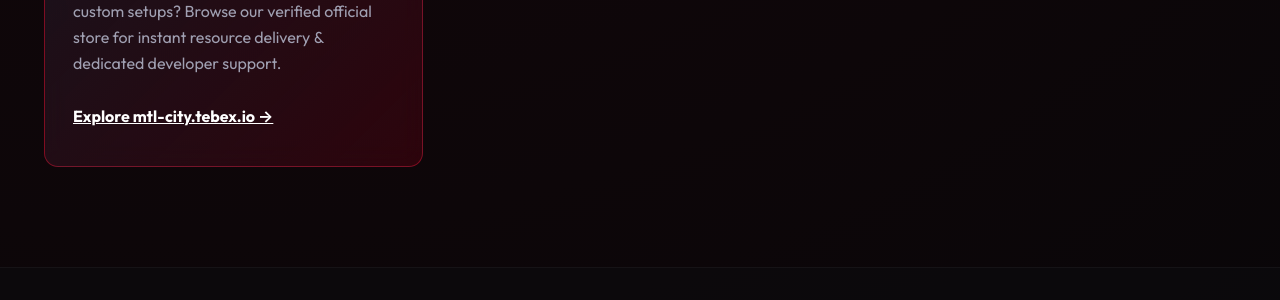
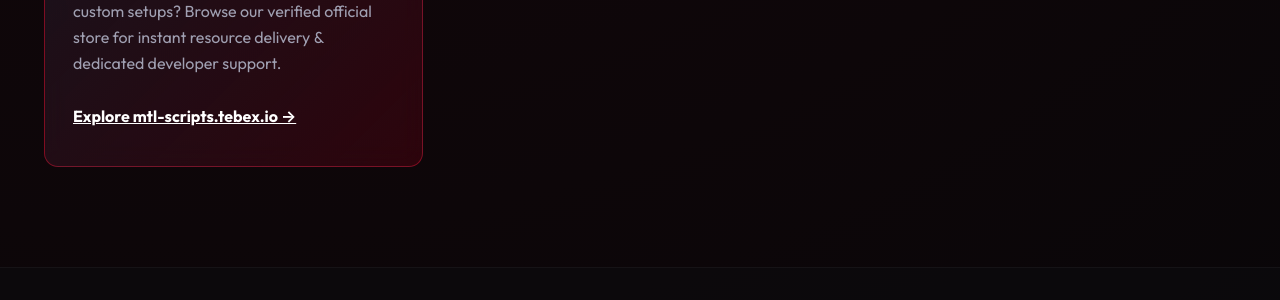
Before and after one commit to jemmonsss/MtlCityRp, a Jekyll site: the page built from index.html, in a window 1280 px wide and 900 px high, scrolled down 1754 px. Shown: the part 154-454 px from the top of the window. Built offline with Jekyll 4.4.1, drawn with Linux system fonts in a browser that asks for light colours.

Commit message:
updated tebex link

```diff
--- a/_config.yml
+++ b/_config.yml
@@ -13,7 +13,7 @@
 discord_invite_url: "https://discord.gg/35shjtsN5K" # Official Discord server link
 fivem_join_code: "xeodpe" # Live FiveM Server ID for automatic API fetching
 fivem_join_link: "cfx.re/join/xeodpe" # Direct Connect URL
-tebex_store_url: "https://mtl-city.tebex.io/" # Official Scripts & Assets Store
+tebex_store_url: "https://mtl-scripts.tebex.io/" # Official Scripts & Assets Store
 
 # Navigation Links
 navigation:
@@ -26,7 +26,7 @@
   - title: "City Rules"
     url: "/rules.html"
   - title: "Official Store"
-    url: "https://mtl-city.tebex.io/"
+    url: "https://mtl-scripts.tebex.io/"
     external: true
 
 # Jekyll & GitHub Pages Settings
--- a/_data/team.json
+++ b/_data/team.json
@@ -8,7 +8,7 @@
     "links": [
       {
         "label": "Official Tebex Store",
-        "url": "https://mtl-city.tebex.io/",
+        "url": "https://mtl-scripts.tebex.io/",
         "icon": "🛒"
       },
       {
--- a/_includes/footer.html
+++ b/_includes/footer.html
@@ -10,7 +10,7 @@
       </div>
 
       <div class="footer-actions" style="display: flex; gap: 16px; flex-wrap: wrap;">
-        <a href="https://mtl-city.tebex.io/" target="_blank" class="btn-secondary" style="border-color: rgba(255,26,64,0.4);">🛒 Tebex Store</a>
+        <a href="https://mtl-scripts.tebex.io/" target="_blank" class="btn-secondary" style="border-color: rgba(255,26,64,0.4);">🛒 Tebex Store</a>
         <a href="#discord-hub" class="btn-secondary">💬 Discord Hub</a>
         <a href="https://{{ site.fivem_join_link }}" class="btn-connect js-connect-btn">🚀 Connect (XEODPE)</a>
       </div>
@@ -19,7 +19,7 @@
     <div class="footer-bottom">
       <p>&copy; {{ 'now' | date: "%Y" }} {{ site.title }} & MTL-Scripts. All rights reserved.</p>
       <div style="display: flex; gap: 24px; flex-wrap: wrap;">
-        <a href="https://mtl-city.tebex.io/" target="_blank" style="color: var(--text-muted);">Official Tebex Store</a>
+        <a href="https://mtl-scripts.tebex.io/" target="_blank" style="color: var(--text-muted);">Official Tebex Store</a>
         <a href="https://servers.fivem.net/servers/detail/xeodpe" target="_blank" style="color: var(--text-muted);">CFX Server Details</a>
         <a href="{{ '/rules.html' | relative_url }}" style="color: var(--text-muted);">City Laws & Rules</a>
         <span style="color: var(--text-muted);">Powered by Jekyll & GitHub Pages</span>
--- a/index.html
+++ b/index.html
@@ -23,7 +23,7 @@
         <a href="https://{{ site.fivem_join_link }}" class="btn-connect js-connect-btn" style="font-size: 1.1rem; padding: 16px 36px;">
           ⚡ Connect to Los Santos
         </a>
-        <a href="https://mtl-city.tebex.io/" target="_blank" class="btn-secondary" style="padding: 16px 32px; border-color: #ff1a40;">
+        <a href="https://mtl-scripts.tebex.io/" target="_blank" class="btn-secondary" style="padding: 16px 32px; border-color: #ff1a40;">
           🛒 Visit Official Tebex Store
         </a>
       </div>
@@ -104,8 +104,8 @@
         <p>
           Looking to expand your experience or acquire our acclaimed MTL-Scripts for your custom setups? Browse our verified official store for instant resource delivery & dedicated developer support.
         </p>
-        <a href="https://mtl-city.tebex.io/" target="_blank" style="display: inline-block; margin-top: 12px; font-weight: 700; color: #fff; text-decoration: underline;">
-          Explore mtl-city.tebex.io &rarr;
+        <a href="https://mtl-scripts.tebex.io/" target="_blank" style="display: inline-block; margin-top: 12px; font-weight: 700; color: #fff; text-decoration: underline;">
+          Explore mtl-scripts.tebex.io &rarr;
         </a>
       </div>
     </div>
@@ -145,7 +145,7 @@
       <a href="https://{{ site.fivem_join_link }}" class="btn-connect js-connect-btn" style="font-size: 1.15rem; padding: 18px 40px;">
         🚀 Connect via cfx.re/join/xeodpe
       </a>
-      <a href="https://mtl-city.tebex.io/" target="_blank" class="btn-secondary" style="font-size: 1.15rem; padding: 18px 36px;">
+      <a href="https://mtl-scripts.tebex.io/" target="_blank" class="btn-secondary" style="font-size: 1.15rem; padding: 18px 36px;">
         🛒 MTL-Scripts Tebex
       </a>
     </div>
```
